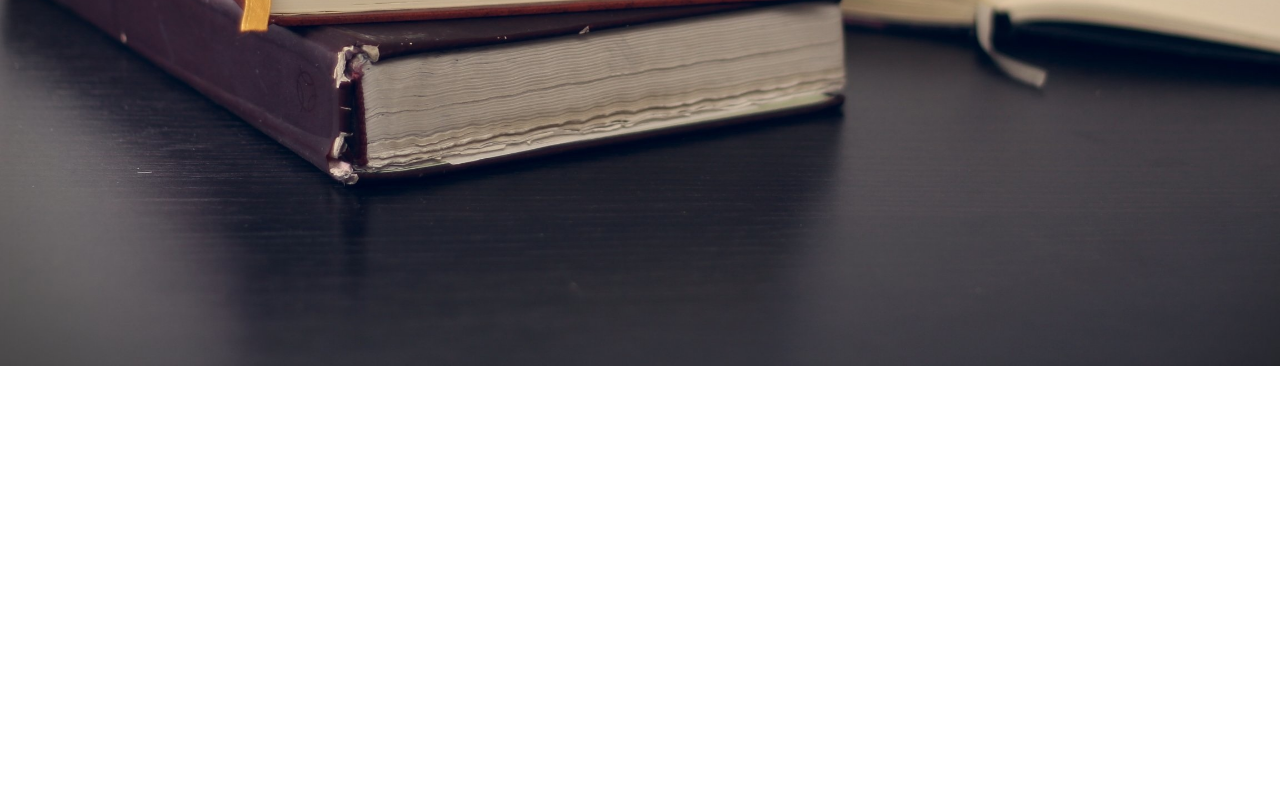
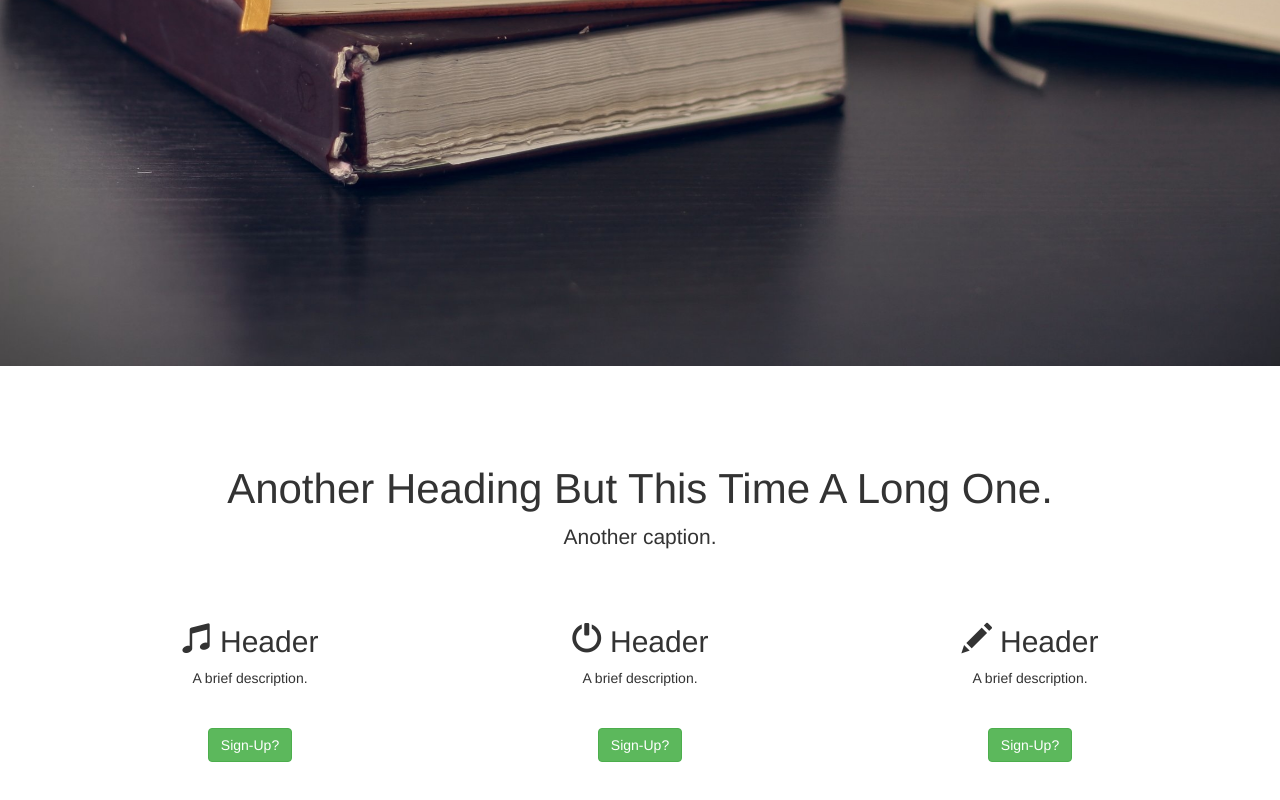
Before and after one commit to saip009/a-hand-on-bootstrap, a plain HTML site: page index.html in a window 1280 px wide. Shown: the part 434-1234 px from the top of the page. Before the commit the page ends 800 px from the top, so only its background shows below. Drawn offline with nearby package versions, Linux system fonts and the light colour scheme.

Commit message:
second container done

```diff
--- a/index.html
+++ b/index.html
@@ -32,6 +32,24 @@
 
 		.marginTop {
 			margin-top: 30px;
+		}
+
+		.center {
+			text-align: center;
+		}
+
+		.title {
+			margin-top: 100px;
+			font-size: 300%;
+		}
+
+		#footer {
+			background-color: #D0D1FB;
+			width: 100%;
+		}
+
+		.marginBottom {
+			margin-bottom: 30px;
 		}
 
 	</style>
@@ -77,7 +95,7 @@
 
 	</div>
 
-	<div class="container" id="topContainer">
+	<div class="container contentContainer" id="topContainer">
 
 		<div class="row">
 
@@ -108,6 +126,40 @@
 
 	</div>
 
+	<div class="container contentContainer" >
+
+		<div class="row center">
+
+			<h1 class="center title">Another Heading But This Time A Long One.</h1>
+			<p class="lead center">Another caption.</p>
+
+		</div>
+
+		<div class="row center marginBottom" >
+
+			<div class="col-md-4 marginTop">
+				<h2><span class="glyphicon glyphicon-music"></span>  Header</h2>
+				<p>A brief description.</p>
+				<button class="btn btn-success marginTop">Sign-Up?</button>
+			</div>
+
+			<div class="col-md-4 marginTop">
+				<h2><span class="glyphicon glyphicon-off"></span>  Header</h2>
+				<p>A brief description.</p>
+				<button class="btn btn-success marginTop">Sign-Up?</button>
+			</div>
+
+			<div class="col-md-4 marginTop">
+				<h2><span class="glyphicon glyphicon-pencil"></span>  Header</h2>
+				<p>A brief description.</p>
+				<button class="btn btn-success marginTop">Sign-Up?</button>
+			</div>
+
+		</div>
+
+	</div>
+
+
 
 	<!-- SCRIPTS -->
 
@@ -116,7 +168,7 @@
 
 	<script type="text/javascript">
 
-		$("#topContainer").css("height", $(window).height());
+		$(".contentContainer").css("min-height", $(window).height());
 
 	</script>
 
```
